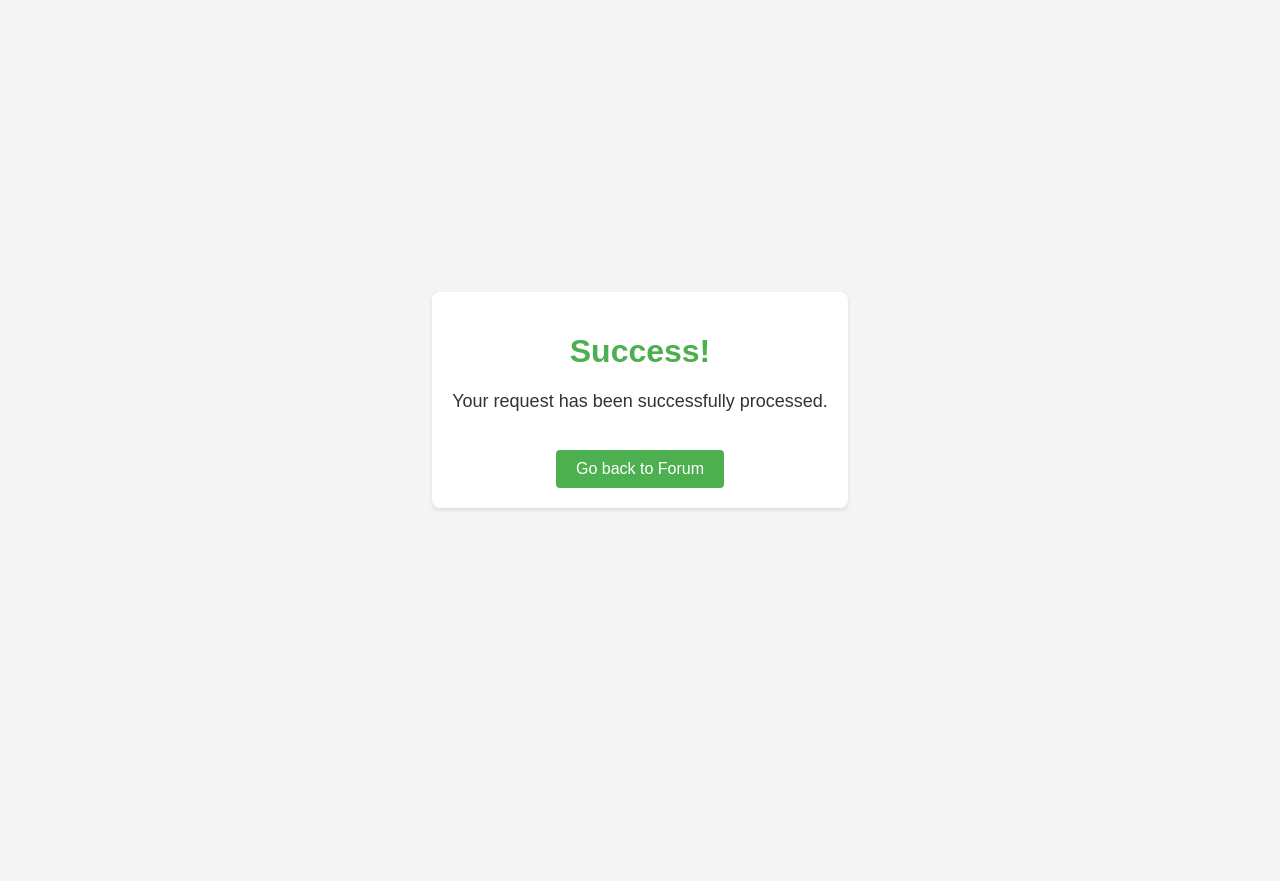
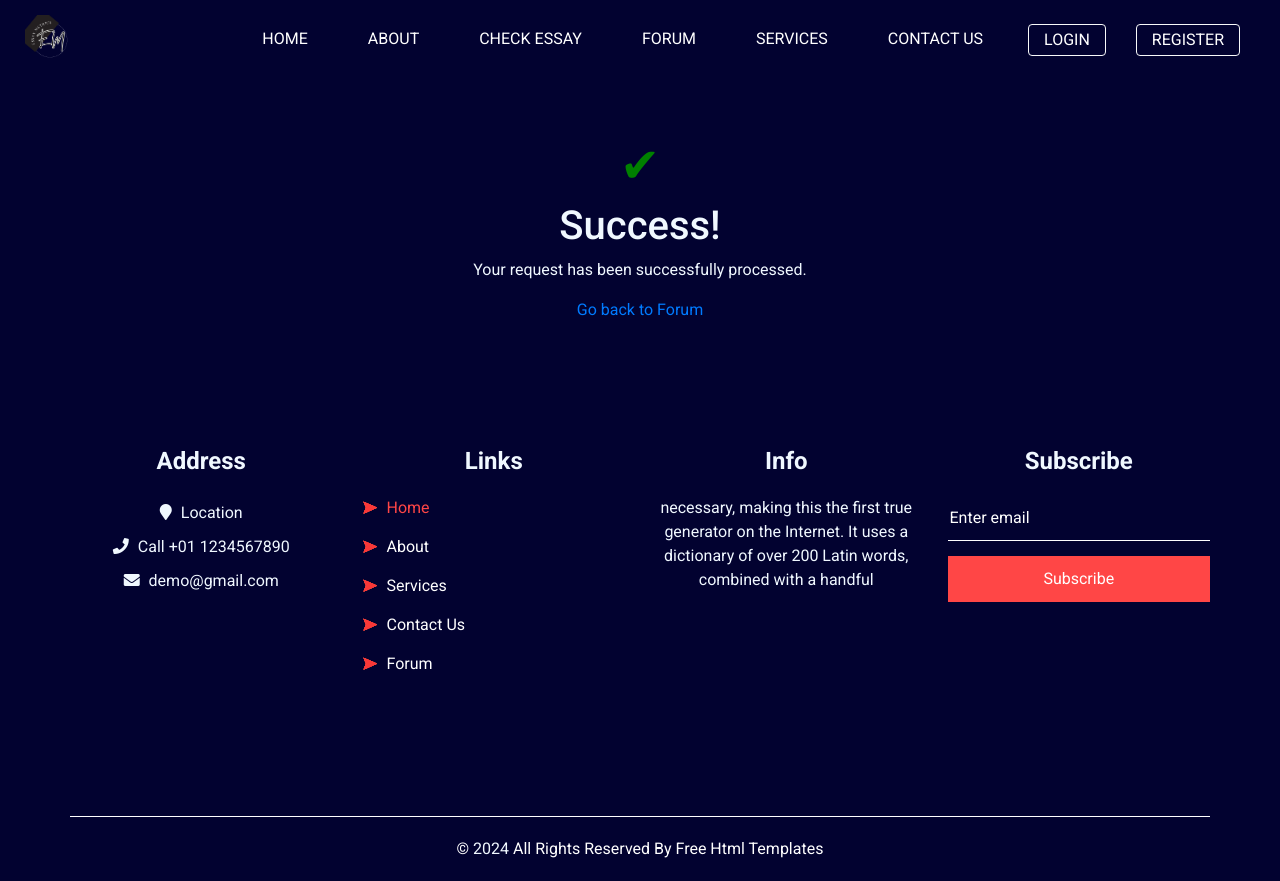
Before and after one commit to pawansapkota100/essay_scoring, a Django app: page /ask_essay/success/ in a window 1280 px wide. Before the commit the page ends 510 px from the top, so only its background shows below. Run offline with Django 3.2, Linux system fonts and the light colour scheme; some libraries are stand-ins or nearby versions.

Commit message:
profile creation, and design change

```diff
--- a/mysite/grader/__init__.py
+++ b/mysite/grader/__init__.py
@@ -0,0 +1 @@
+default_app_config = 'grader.apps.GraderConfig'
--- a/mysite/grader/apps.py
+++ b/mysite/grader/apps.py
@@ -1,5 +1,6 @@
 from django.apps import AppConfig
-
-
 class GraderConfig(AppConfig):
     name = 'grader'
+
+    def ready(self):
+        import grader.signal
--- a/mysite/grader/models.py
+++ b/mysite/grader/models.py
@@ -38,6 +38,10 @@ class Profile(models.Model):
     user = models.OneToOneField(User, on_delete=models.CASCADE)
     bio = models.TextField(null=True, blank=True)
     picture = models.ImageField(null=True, blank=True)
+    location = models.CharField(max_length=100, null=True, blank=True)
+    date_of_birth = models.DateField(null=True, blank=True)
+    website = models.URLField(null=True, blank=True)
+    phone_number = models.CharField(max_length=20, null=True, blank=True)
 
     def __str__(self):
         return self.user.username
--- a/mysite/grader/signal.py
+++ b/mysite/grader/signal.py
@@ -7,7 +7,4 @@ from .models import Profile
 def create_profile(sender, instance, created, **kwargs):
     if created:
         Profile.objects.create(user=instance)
-
-@receiver(post_save, sender=User)
-def save_profile(sender, instance, **kwargs):
-    instance.profile.save()
+        instance.profile.save()
--- a/mysite/grader/templates/grader/profile.html
+++ b/mysite/grader/templates/grader/profile.html
@@ -29,6 +29,10 @@ Profile - My Website
             {% else %}
               <p>No bio available</p>
             {% endif %}
+            <p><strong>Location:</strong> {{ user.profile.location }}</p>
+            <p><strong>Date of Birth:</strong> {{ user.profile.date_of_birth }}</p>
+            <p><strong>Website:</strong> <a href="{{ user.profile.website }}">{{ user.profile.website }}</a></p>
+            <p><strong>Phone Number:</strong> {{ user.profile.phone_number }}</p>
           </div>
         </div>
       </div>
--- a/mysite/grader/templates/grader/success.html
+++ b/mysite/grader/templates/grader/success.html
@@ -1,57 +1,38 @@
-<!DOCTYPE html>
-<html lang="en">
-<head>
-    <meta charset="UTF-8">
-    <meta name="viewport" content="width=device-width, initial-scale=1.0">
-    <title>Success Page</title>
+{% extends "base.html" %}
+{% block content %}
 <style>
-        body {
-            font-family: Arial, sans-serif;
-            background-color: #f4f4f4;
-            margin: 0;
-            padding: 0;
-            display: flex;
-            justify-content: center;
-            align-items: center;
-            height: 100vh;
+    *{
+        color: aliceblue;
     }
     .container {
         text-align: center;
-            background-color: #fff;
-            padding: 20px;
-            border-radius: 8px;
-            box-shadow: 0 2px 4px rgba(0, 0, 0, 0.1);
+        margin-top: 50px;
     }
-        h1 {
-            color: #4CAF50;
+
+    .success-icon {
+        color: green; /* Change color as desired */
+        font-size: 48px;
     }
-        p {
-            color: #333;
-            font-size: 18px;
-            margin-top: 10px;
+
+    /* Animation */
+    @keyframes bounce {
+        0% { transform: translateY(0); }
+        50% { transform: translateY(-20px); }
+        100% { transform: translateY(0); }
     }
-        a {
-            color: #fff;
-            background-color: #4CAF50;
-            border: none;
-            padding: 10px 20px;
-            text-align: center;
-            text-decoration: none;
-            display: inline-block;
-            font-size: 16px;
-            border-radius: 4px;
-            margin-top: 20px;
-        }
-        a:hover {
-            background-color: #45a049;
+
+    .success-icon {
+        animation: bounce 1s ease infinite;
     }
 </style>
-</head>
+
 <body>
     <div class="container">
+        <span class="success-icon">&#10004;</span> <!-- Checkmark icon for success -->
         <h1>Success!</h1>
         <p>Your request has been successfully processed.</p>
         <a href="{% url 'essay_writing_forum'%}">Go back to Forum</a>
     </div>
 </body>
-</html>
+
+{% endblock %}
--- a/mysite/grader/urls.py
+++ b/mysite/grader/urls.py
@@ -4,8 +4,8 @@ from django.urls import path
 from . import views
 
 urlpatterns = [
-    path('index/', views.index, name='index'),
-    path('', views.about, name='about'),
+    path('', views.index, name='index'),
+    path('about/', views.about, name='about'),
     path('essay-prediction/', views.essay_prediction, name='essay_prediction'),
     path('essay-writing-forum/', views.essay_writing_forum, name='essay_writing_forum'),
     path('<int:question_id>/', views.question, name='question'),
--- a/mysite/grader/views.py
+++ b/mysite/grader/views.py
@@ -158,7 +158,7 @@ def question(request, question_id):
 from django.contrib.auth import authenticate,login
 def signin(request):
     if request.method == 'POST':
-        username = request.POST.get('email')
+        username = request.POST.get('username')
         password = request.POST.get('password')
         print(username)
         print(password)
@@ -189,8 +189,12 @@ def register(request):
 
         if password1 == password2:
             # Check if the username or email already exists
-            if User.objects.filter(username=username).exists() or User.objects.filter(email=email).exists():
-                return render(request, 'register.html', {'error': 'Username or email already exists.'})
+            try:
+                if User.objects.filter(username=username).exists() or User.objects.filter(email=email).exists():
+                    return render(request, 'register.html', {'error': 'Username or email already exists.'})
+            except:
+                pass
+
             else:
                 # Create the user
                 user = User.objects.create_user(username=username, email=email, password=password1)
@@ -202,6 +206,8 @@ def register(request):
         else:
             # Handle case when passwords don't match
            print('passwords dont match')
+    else:
+        pass
 
     return render(request, 'grader/register.html')
 
--- a/mysite/templates/base.html
+++ b/mysite/templates/base.html
@@ -9,13 +9,15 @@
   <!-- Mobile Metas -->
   <meta name="viewport" content="width=device-width, initial-scale=1, shrink-to-fit=no" />
   <!-- Site Metas -->
-  <link rel="icon" href="{% static 'images/fevicon.png' %}" type="image/gif" />
+  <link rel="icon" href="{% static 'images/logo.png' %}" type="image/gif" />
   <meta name="keywords" content="" />
   <meta name="description" content="" />
   <meta name="author" content="" />
 
   <title>{% block title %}Hostit{% endblock %}</title>
+  <style>
 
+  </style>
 
 
 
@@ -29,7 +31,7 @@
       <div class="container-fluid">
         <nav class="navbar navbar-expand-lg custom_nav-container ">
           <a class="navbar-brand" href="{% url 'index' %}">
-            <span>Hostit</span>
+            <img style="width: 50px; height: auto;" src="{% static 'images/logo.png' %}" alt="">
           </a>
 
           <button class="navbar-toggler" type="button" data-toggle="collapse" data-target="#navbarSupportedContent"
@@ -47,6 +49,9 @@
               </li>
               <li class="nav-item">
                 <a class="nav-link" href="{% url 'essay_prediction' %}">Check Essay</a>
+              </li>
+              <li class="nav-item">
+                <a class="nav-link" href="{% url 'essay_writing_forum' %}">Forum</a>
               </li>
               <li class="nav-item">
                 <a class="nav-link" href="{% url 'service' %}">Services</a>
--- a/mysite/templates/footer.html
+++ b/mysite/templates/footer.html
@@ -77,25 +77,27 @@
 				  Links
 				</h4>
 				<div class="info_links">
-				  <a class="active" href="index.html">
+				  <a class="active" href="{% url 'index' %}">
 					<img src="images/nav-bullet.png" alt="">
 					Home
 				  </a>
-				  <a class="" href="about.html">
+				  <a class="" href="{% url 'about' %}">
 					<img src="images/nav-bullet.png" alt="">
 					About
 				  </a>
-				  <a class="" href="service.html">
+				  <a class="" href="{% url 'service' %}">
 					<img src="images/nav-bullet.png" alt="">
 					Services
 				  </a>
-				  <a class="" href="price.html">
-					<img src="images/nav-bullet.png" alt="">
-					Pricing
+
 				  </a>
-				  <a class="" href="contact.html">
+				  <a class="" href="{% url 'contact' %}">
 					<img src="images/nav-bullet.png" alt="">
 					Contact Us
+				  </a>
+				  <a class="" href="{% url 'essay_writing_forum' %}">
+					<img src="images/nav-bullet.png" alt="">
+					Forum
 				  </a>
 				</div>
 			  </div>
```
Also changed, not shown: mysite/db.sqlite3, mysite/grader/migrations/0018_profile_date_of_birth_profile_location_and_more.py (added), mysite/grader/static/images/logo.png (added). Lines whose indentation alone changed are shown as unchanged.
